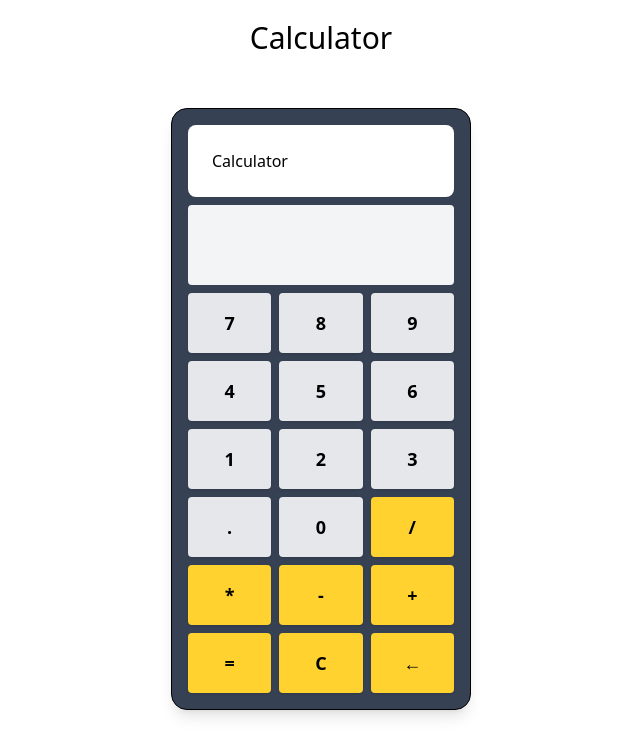
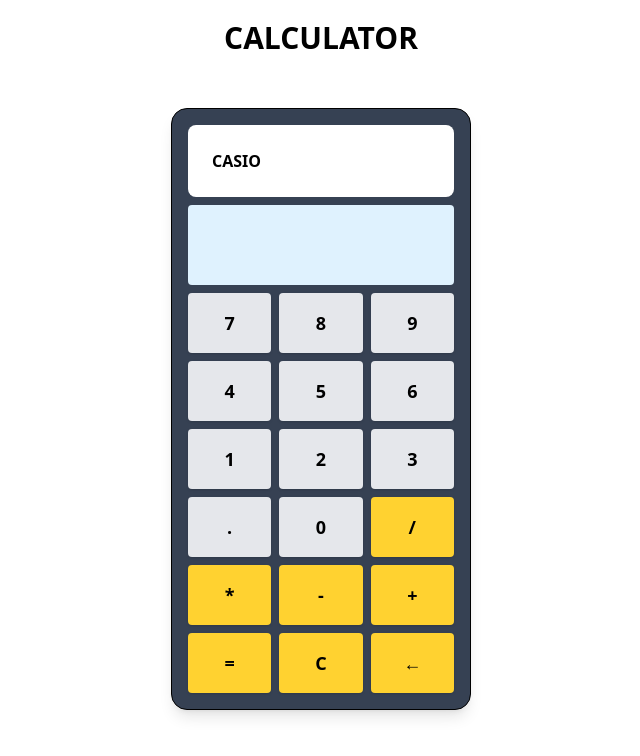
Before and after one commit to mvic89/calculator-t, a Next.js app: page / in a window 1280 px wide. Shown: the top 756 px of the page, without its empty margins (319-959 px from the left). Built offline with nearby package versions, Linux system fonts and the light colour scheme.

Commit message:
added styling

```diff
--- a/src/app/components/Display/index.tsx
+++ b/src/app/components/Display/index.tsx
@@ -5,8 +5,8 @@ interface DisplayProps {
 
 const Display = ({input, result}: DisplayProps) => {
   return (
-    <div data-testid="displayscreen" className="bg-gray-100 p-4 rounded text-right space-y-1 h-20 flex flex-col justify-center">
-      <h3 className="text-sm text-gray-500 break-all">{input}</h3>
+    <div data-testid="displayscreen" className="bg-sky-100 p-4 rounded text-right space-y-1 h-20 flex flex-col justify-center">
+      <h3 className="text-m text-gray-500 break-all">{input}</h3>
       <h2 className="text-2xl font-bold break-all">{result}</h2>
     </div>
   )
--- a/src/app/components/Header/index.tsx
+++ b/src/app/components/Header/index.tsx
@@ -4,7 +4,7 @@ interface HeaderProp {
 
 const Header = ({pageTitle}: HeaderProp) => {
   return (
-    <header className="text-3xl p-5 text-center">
+    <header className="text-3xl p-5 text-center uppercase font-bold">
       <h1>{pageTitle}</h1>
     </header>
   )
--- a/src/app/layout.tsx
+++ b/src/app/layout.tsx
@@ -1,5 +1,5 @@
 import type { Metadata } from "next";
-import { Geist, Geist_Mono } from "next/font/google";
+import { Geist, Geist_Mono} from "next/font/google";
 import "./globals.css";
 import Header from "./components/Header";
 
--- a/src/app/page.tsx
+++ b/src/app/page.tsx
@@ -33,7 +33,7 @@ export default function Home() {
 
   return (
     <div className="w-[300px] p-4 border rounded-2xl bg-gray-700 flex flex-col gap-2 shadow-lg">
-      <h1 className="w-full max-w-md bg-white rounded-lg  p-6 space-y-6">Calculator</h1>
+      <h1 className="w-full max-w-md bg-white rounded-lg p-6 space-y-6 text-m font-bold uppercase">Casio</h1>
       {/* <BackButton onBackspace={handleBackspace}/> */}
       {/* <Button label={'+'} onClick={() => {}}/> */}
       <Display input={input} result={result}/>
```
Also changed, not shown: 1 other file (tests, documents, lock files or other folders).
